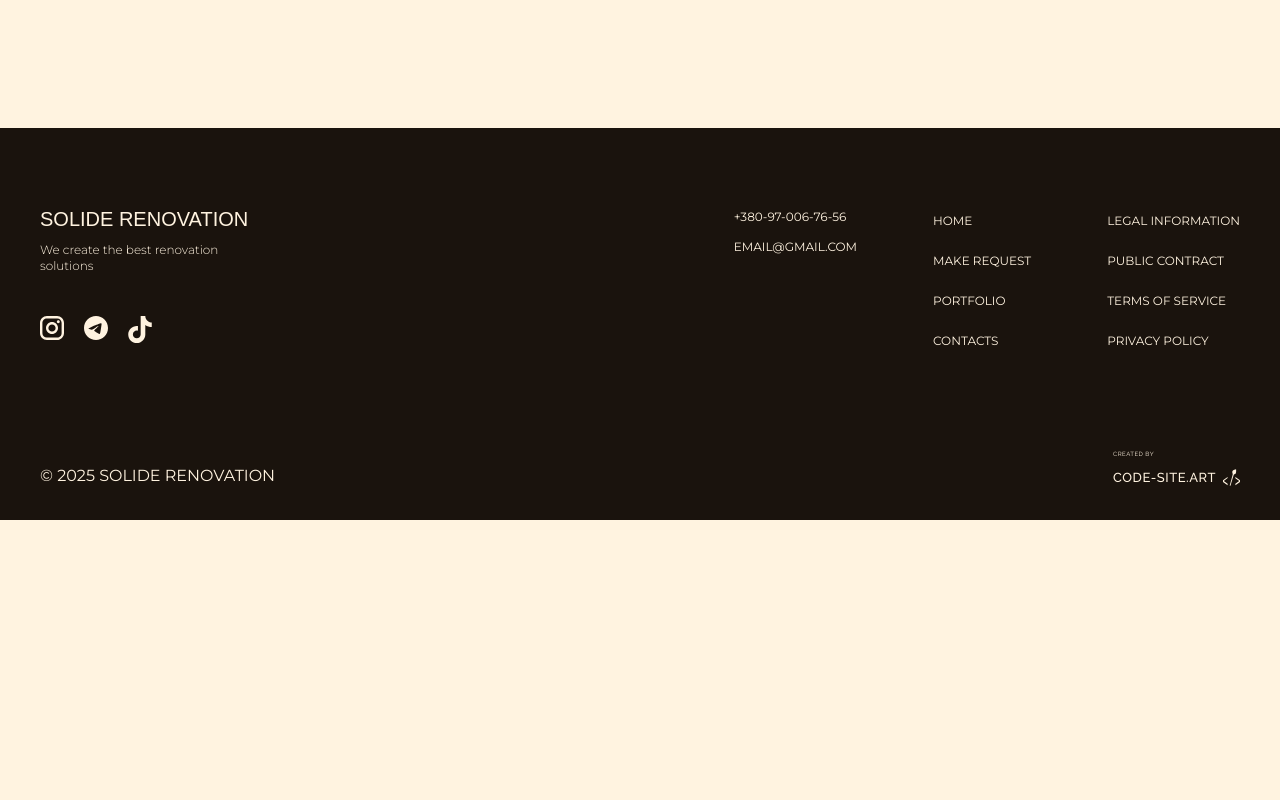
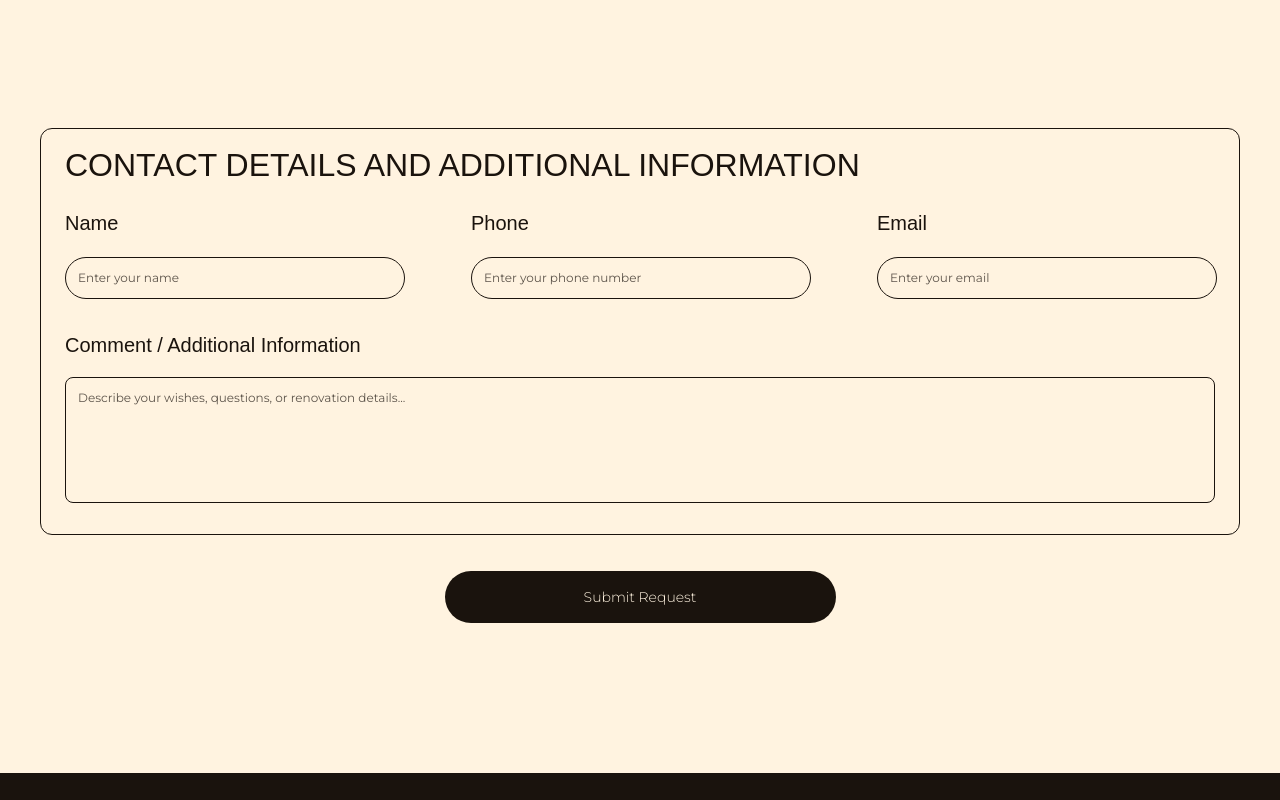
Before and after one commit to cyanidium-dev/repair-nizza, a Next.js app: page /en/leave-request in a window 1280 px wide. Shown: the part 1820-2620 px from the top of the page. Before the commit the page ends 2340 px from the top, so only its background shows below. Built offline with nearby package versions, Linux system fonts and the light colour scheme; a web font is replaced by a local one.

Commit message:
styled all paths of form for all devices

```diff
--- a/messages/en.json
+++ b/messages/en.json
@@ -177,6 +177,26 @@
         "customTitle": "Have specific renovation dates?",
         "placeholder": "2025/09/01 – 2025/10/15"
       }
+    },
+    "mainForm": {
+      "title": "Contact Details and Additional Information",
+      "labels": {
+        "name": "Name",
+        "phone": "Phone",
+        "email": "Email",
+        "comment": "Comment / Additional Information"
+      },
+      "placeholders": {
+        "name": "Enter your name",
+        "phone": "Enter your phone number",
+        "email": "Enter your email",
+        "comment": "Describe your wishes, questions, or renovation details..."
+      },
+      "button": "Submit Request",
+      "validation": {
+        "phoneRequired": "Phone number is required",
+        "phoneInvalid": "At least 8 digits"
+      }
     }
   }
 }
--- a/messages/fr.json
+++ b/messages/fr.json
@@ -177,6 +177,26 @@
         "customTitle": "Avez-vous des dates précises pour les travaux ?",
         "placeholder": "2025/09/01 – 2025/10/15"
       }
+    },
+    "mainForm": {
+      "title": "Coordonnées et Informations Complémentaires",
+      "labels": {
+        "name": "Nom",
+        "phone": "Téléphone",
+        "email": "Email",
+        "comment": "Commentaire / Informations Supplémentaires"
+      },
+      "placeholders": {
+        "name": "Entrez votre nom",
+        "phone": "Entrez votre numéro de téléphone",
+        "email": "Entrez votre email",
+        "comment": "Décrivez vos souhaits, questions ou détails de rénovation..."
+      },
+      "button": "Envoyer la Demande",
+      "validation": {
+        "phoneRequired": "Le numéro de téléphone est requis",
+        "phoneInvalid": "Au moins 8 chiffres"
+      }
     }
   }
 }
--- a/messages/ru.json
+++ b/messages/ru.json
@@ -177,6 +177,26 @@
         "customTitle": "Есть конкретные сроки ремонта?",
         "placeholder": "2025/09/01 – 2025/10/15"
       }
+    },
+    "mainForm": {
+      "title": "Контактные данные и дополнительная информация",
+      "labels": {
+        "name": "Имя",
+        "phone": "Телефон",
+        "email": "Email",
+        "comment": "Комментарий / дополнительная информация"
+      },
+      "placeholders": {
+        "name": "Введите имя",
+        "phone": "Введите номер телефона",
+        "email": "Введите свой Email",
+        "comment": "Опишите ваши пожелания, вопросы или детали ремонта..."
+      },
+      "button": "Отправить заявку",
+      "validation": {
+        "phoneRequired": "Номер телефона обязателен",
+        "phoneInvalid": "Не менее 8 цифр"
+      }
     }
   }
 }
--- a/package.json
+++ b/package.json
@@ -9,6 +9,7 @@
     "lint": "next lint"
   },
   "dependencies": {
+    "@hookform/resolvers": "^5.1.0",
     "formik": "^2.4.6",
     "framer-motion": "^12.16.0",
     "i18next": "^25.2.1",
@@ -17,6 +18,7 @@
     "next-intl": "^4.1.0",
     "react": "^19.0.0",
     "react-dom": "^19.0.0",
+    "react-hook-form": "^7.57.0",
     "react-i18next": "^15.5.2",
     "yup": "^1.6.1"
   },
--- a/src/app/[locale]/(otherpages)/leave-request/page.js
+++ b/src/app/[locale]/(otherpages)/leave-request/page.js
@@ -1,6 +1,6 @@
 import Footer from "@/components/Footer";
 import Header from "@/components/Header";
-import FormPath from "@/components/leave-request-page/FormPath";
+import ClientFormPath from "@/components/leave-request-page/ClientFormPath";
 import HeroPath from "@/components/leave-request-page/HeroPath";
 
 const Page = () => {
@@ -9,7 +9,7 @@ const Page = () => {
       <Header />
       <main>
         <HeroPath />
-        <FormPath />
+        <ClientFormPath />
       </main>
       <Footer />
     </>
--- a/src/components/ModalForm.jsx
+++ b/src/components/ModalForm.jsx
@@ -43,18 +43,23 @@ const ModalForm = ({ isOpen, closeModal }) => {
   const validationSchema = Yup.object().shape({
     name: Yup.string().min(2, t("validation.name")),
     phone: Yup.string()
-      .min(10, t("validation.phone"))
+      .min(8, t("validation.phone"))
       .max(15, t("validation.phone"))
       .required(t("validation.required")),
     message: Yup.string(),
   });
 
-  const handleSubmit = (values, { setSubmitting, resetForm }) => {
-    // Здесь будет логика отправки формы
-    console.log(values);
-    setSubmitting(false);
-    resetForm();
-    setIsSuccess(true);
+  const handleSubmit = async (values, { setSubmitting, resetForm }) => {
+    try {
+      // Здесь будет логика отправки формы
+      console.log("Form submitted:", values);
+      setSubmitting(false);
+      resetForm();
+      setIsSuccess(true);
+    } catch (error) {
+      console.error("Form submission error:", error);
+      setSubmitting(false);
+    }
   };
 
   const handleBackdropClick = (e) => {
--- /dev/null
+++ b/src/components/leave-request-page/ClientFormPath.jsx
@@ -0,0 +1,9 @@
+"use client";
+
+import FormPath from "./FormPath";
+
+const ClientFormPath = () => {
+  return <FormPath />;
+};
+
+export default ClientFormPath;
--- a/src/components/leave-request-page/FormPath.jsx
+++ b/src/components/leave-request-page/FormPath.jsx
@@ -1,12 +1,20 @@
 "use client";
 
 import { Formik, Form } from "formik";
+import * as Yup from "yup";
+import { useTranslations } from "next-intl";
 import MainForm from "./MainForm";
 import SoloInput from "./SoloInput";
 import ThreeCards from "./ThreeCards";
 import Container from "../Container";
 
 const FormPath = () => {
+  const t = useTranslations("leaveRequest.mainForm.validation");
+
+  const validationSchema = Yup.object({
+    phone: Yup.string().required(t("phoneRequired")).min(8, t("phoneInvalid")),
+  });
+
   const initialValues = {
     customDescription: "",
     area: "",
@@ -15,14 +23,20 @@ const FormPath = () => {
     exactBudget: "",
     timeline: "",
     exactTimeline: "",
+    name: "",
+    phone: "",
+    email: "",
+    comment: "",
   };
 
   return (
     <Formik
       initialValues={initialValues}
-      onSubmit={(values) => {
-        console.log(values);
-        // здесь будет логика отправки формы
+      validationSchema={validationSchema}
+      onSubmit={(values, { setSubmitting }) => {
+        // Здесь будет логика отправки формы
+        console.log("Form submitted:", values);
+        setSubmitting(false);
       }}
     >
       <Form>
--- a/src/components/leave-request-page/MainForm.jsx
+++ b/src/components/leave-request-page/MainForm.jsx
@@ -1,7 +1,90 @@
 "use client";
 
+import { useTranslations } from "next-intl";
+import { Field, ErrorMessage } from "formik";
+import Image from "next/image";
+import motif from "../../../public/images/image/leave-request-img/leave-motif-desk-2.png";
+import Container from "../Container";
+
 const MainForm = () => {
-  return <div></div>;
+  const t = useTranslations("leaveRequest.mainForm");
+
+  return (
+    <Container className="relative">
+      <div className="pb-[94px] lg:pb-[150px]">
+        <div className="p-6 border border-primary-black rounded-xl w-[310px] md:w-[571px] md:mx-auto lg:w-[1200px]">
+          <h2 className="font-arsenal text-[28px] font-normal uppercase leading-[37px] mb-8 md:text-center lg:text-[32px] lg:leading-[24px] lg:text-left">
+            {t("title")}
+          </h2>
+          <div className="w-[262px] md:mx-auto lg:mx-0 lg:w-full">
+            <div className="flex flex-col gap-6 w-[262px] mb-8 lg:flex-row lg:justify-between lg:w-[1152px] lg:gap-10">
+              <div>
+                <label className="font-arsenal font-normal text-[18px] lg:text-xl leading-[16px] mb-5 block">
+                  {t("labels.name")}
+                </label>
+                <Field
+                  name="name"
+                  className="w-[262px] lg:w-[340px] h-[42px] pt-[8px] pb-[10px] px-3 border border-primary-black bg-transparent rounded-[32px] lg:mb-0 placeholder:font-montserrat placeholder:font-normal placeholder:text-primary-black placeholder:text-xs placeholder:opacity-70 placeholder:leading-6"
+                  placeholder={t("placeholders.name")}
+                />
+              </div>
+
+              <div className="relative ">
+                <label className="font-arsenal font-normal text-[18px] lg:text-xl leading-[16px] mb-5 block">
+                  {t("labels.phone")}
+                </label>
+                <Field
+                  name="phone"
+                  className="w-[262px] lg:w-[340px] h-[42px] pt-[8px] pb-[10px] px-3 border border-primary-black bg-transparent rounded-[32px] lg:mb-0 placeholder:font-montserrat placeholder:font-normal placeholder:text-primary-black placeholder:text-xs placeholder:opacity-70 placeholder:leading-6"
+                  placeholder={t("placeholders.phone")}
+                />
+                <ErrorMessage
+                  name="phone"
+                  component="div"
+                  className="text-red-500 text-xs font-montserrat absolute bottom-[-17px] left-0"
+                />
+              </div>
+
+              <div>
+                <label className="font-arsenal font-normal text-[18px] lg:text-xl leading-[16px] mb-5 block">
+                  {t("labels.email")}
+                </label>
+                <Field
+                  name="email"
+                  type="email"
+                  className="w-[262px] lg:w-[340px] h-[42px] pt-[8px] pb-[10px] px-3 border border-primary-black bg-transparent rounded-[32px] lg:mb-0 placeholder:font-montserrat placeholder:font-normal placeholder:text-primary-black placeholder:text-xs placeholder:opacity-70 placeholder:leading-6"
+                  placeholder={t("placeholders.email")}
+                />
+              </div>
+            </div>
+
+            <div>
+              <label className="font-arsenal font-normal text-[18px] lg:text-xl text-primary-black leading-[16px]">
+                {t("labels.comment")}
+              </label>
+              <Field
+                as="textarea"
+                name="comment"
+                className="w-[262px] h-[126px] p-3 border mt-[18px] md:w-[262px] lg:w-full border-primary-black bg-transparent rounded-lg resize-none placeholder:font-montserrat placeholder:font-normal placeholder:text-primary-black placeholder:text-xs placeholder:opacity-70 placeholder:leading-[15px]"
+                placeholder={t("placeholders.comment")}
+              />
+            </div>
+          </div>
+        </div>
+        <button
+          type="submit"
+          className="w-[262px] h-[47px] lg:w-[391px] lg:h-[52px] mt-8 lg:mt-9 rounded-[32px] flex justify-center items-center mx-auto font-montserrat font-light text-sm bg-primary-black text-primary-white hover:bg-primary-white hover:text-primary-black hover:border-primary-black hover:border transition-colors duration-300"
+        >
+          {t("button")}
+        </button>
+      </div>
+      <Image
+        src={motif}
+        alt="motif"
+        className="hidden absolute bottom-0 left-0 -z-10"
+      />
+    </Container>
+  );
 };
 
 export default MainForm;
```
Also changed, not shown: 1 other file (tests, documents, lock files or other folders).
